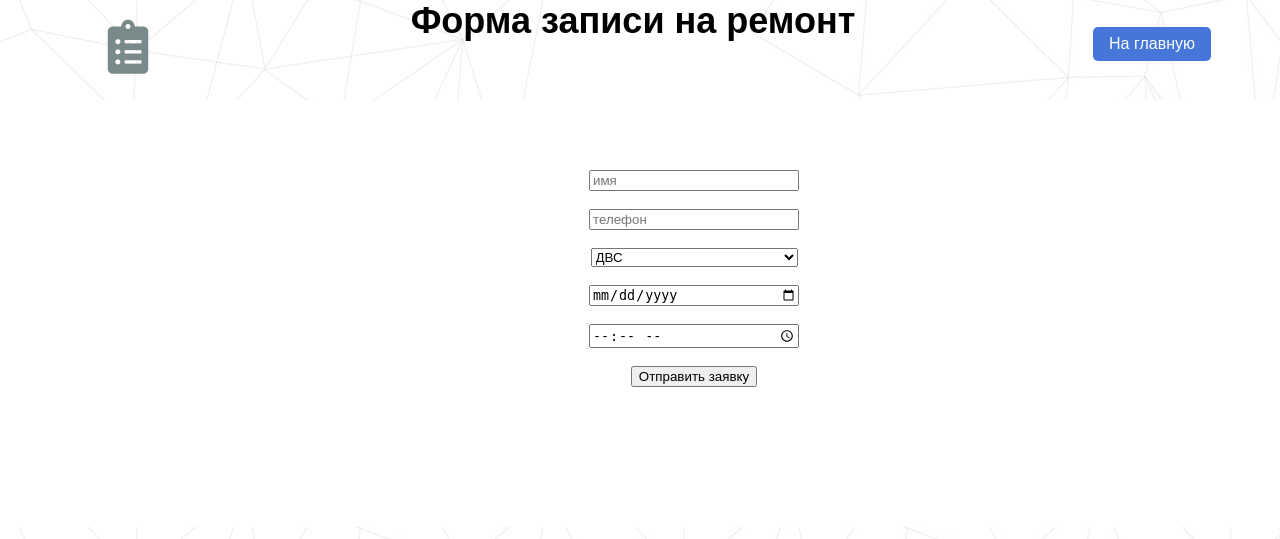
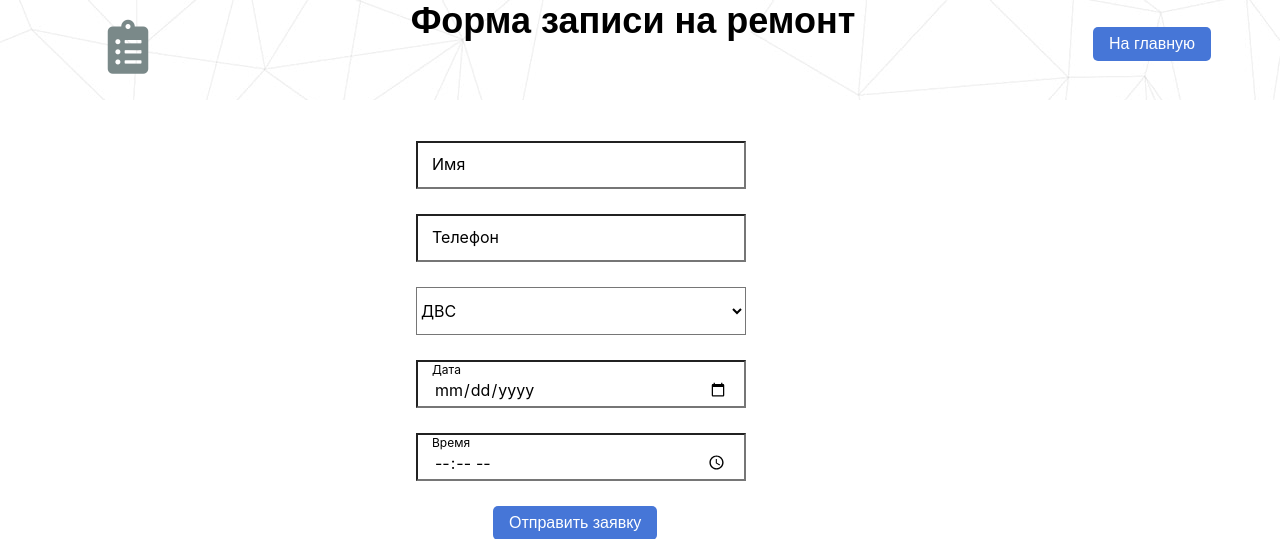
Before and after one commit to SergeySelya/WebAppBMW, a Django app: page /form1/ in a window 1280 px wide. Shown: the top 539 px of the page. Run offline with Django 3.2, Linux system fonts and the light colour scheme; a user stored in the database is signed in; lists and menus that the app fills with data are empty; some libraries are stand-ins or nearby versions.

Commit message:
update design work written

```diff
--- a/Web_app/main/forms.py
+++ b/Web_app/main/forms.py
@@ -20,18 +20,17 @@ class ArticlesForm(ModelForm):
 
 
 class ServiceFormForm(ModelForm):
-    # date=forms.DateField(widget=DateInput(format=('%d-%m-%Y'), attrs={'class': 'datepicker', 'type': 'date'}))
     class Meta:
         model = ServiceForm
         fields = ['login', 'name', 'tel', 'type_work', 'date', 'time']
 
         widgets = {
             # "login": TextInput(attrs={'placeholder': 'логин'}),
-            "name": TextInput(attrs={'placeholder': 'имя', 'class': 'input'}),
-            "tel": TextInput(attrs={'placeholder': 'телефон', 'class': 'input'}),
-            "type_work": TextInput(attrs={'placeholder': 'услуга', 'class': 'input'}),
-            "date": DateInput(attrs={'placeholder': 'дата', 'type': 'date', 'class': 'input'}),
-            "time": TimeInput(attrs={'placeholder': 'время', 'type': 'time', 'class': 'input'}),
+            "name": TextInput(attrs={'placeholder': 'Alex', 'class': 'field__input'}),
+            "tel": TextInput(attrs={'placeholder': '375(29)9200719-пример', 'class': 'field__input'}),
+            "type_work": TextInput(attrs={'placeholder': 'услуга', 'class': 'field__input'}),
+            "date": DateInput(attrs={'placeholder': 'дата', 'type': 'date', 'class': 'field__input'}),
+            "time": TimeInput(attrs={'placeholder': 'время', 'type': 'time', 'class': 'field__input'}),
         }
 
 
--- a/Web_app/main/static/main/css/form.css
+++ b/Web_app/main/static/main/css/form.css
@@ -1,5 +1,236 @@
-input{
-width:210px;
+/*
+=====
+КНОПКА ОТПРАВКИ ЗАЯВКИ
+=====
+*/
+.button5{
+  appearance: none;
+  border: 0;
+  border-radius: 5px;
+  background: #4676D7;
+  color: #fff;
+  padding: 8px 16px;
+  font-size: 16px;
+  margin-left:77px;
+}
+.button5:hover {
+  background: #1d49aa;
+}
+
+.button5:focus {
+  outline: none;
+  box-shadow: 0 0 0 4px #cbd6ee;
+}
+/*
+=====
+RESET STYLES
+=====
+*/
+
+.field__input{
+  --uiFieldPlaceholderColor: var(--fieldPlaceholderColor, #767676);
+  background-color: transparent;
+  border-radius: 0;
+  font-family: inherit;
+  font-size: inherit;
+}
+
+.field__input:focus::-webkit-input-placeholder{
+  color: var(--uiFieldPlaceholderColor);
+}
+
+.field__input:focus::-moz-placeholder{
+  color: var(--uiFieldPlaceholderColor);
+}
+
+/*
+=====
+CORE STYLES
+=====
+*/
+
+.field{
+  --uiFieldBorderWidth: var(--fieldBorderWidth, 2px);
+  --uiFieldPaddingRight: var(--fieldPaddingRight, 1rem);
+  --uiFieldPaddingLeft: var(--fieldPaddingLeft, 1rem);
+  --uiFieldBorderColorActive: var(--fieldBorderColorActive, rgba(22, 22, 22, 1));
+
+  display: var(--fieldDisplay, inline-flex);
+  position: relative;
+  font-size: var(--fieldFontSize, 1rem);
+}
+
+
+
+.field__input{
+  margin-bottom:25px;
+  box-sizing: border-box;
+  width: var(--fieldWidth, 100%);
+  height: var(--fieldHeight, 3rem);
+
+  padding: var(--fieldPaddingTop, 1.25rem) var(--uiFieldPaddingRight) var(--fieldPaddingBottom, .5rem) var(--uiFieldPaddingLeft);
+      width:330px;
+}
+
+.field__input:focus{
+  outline: none;
+}
+
+.field__input::-webkit-input-placeholder{
+  opacity: 0;
+  transition: opacity .2s ease-out;
+}
+
+.field__input::-moz-placeholder{
+  opacity: 0;
+  transition: opacity .2s ease-out;
+}
+
+.field__input:focus::-webkit-input-placeholder{
+  opacity: 1;
+  transition-delay: .2s;
+}
+
+.field__input:focus::-moz-placeholder{
+  opacity: 1;
+  transition-delay: .2s;
+}
+
+.field__label-wrap{
+  box-sizing: border-box;
+  pointer-events: none;
+  cursor: text;
+
+  position: absolute;
+  top: 0;
+  right: 0;
+  bottom: 0;
+  left: 0;
+}
+
+.field__label-wrap::after{
+  content: "";
+  box-sizing: border-box;
+  width: 100%;
+  height: 0;
+  opacity: 0;
+
+  position: absolute;
+  bottom: 0;
+  left: 0;
+}
+
+.field__input:focus ~ .field__label-wrap::after{
+  opacity: 1;
+}
+
+.field__label{
+  position: absolute;
+  left: var(--uiFieldPaddingLeft);
+  top: calc(32% - .5em);
+
+  line-height: 1;
+  font-size: var(--fieldHintFontSize, inherit);
+
+  transition: top .2s cubic-bezier(0.9, -0.15, 0.1, 1.15), opacity .2s ease-out, font-size .2s ease-out;
+  will-change: bottom, opacity, font-size;
+}
+
+.field__input:focus ~ .field__label-wrap .field__label,
+.field__input:not(:placeholder-shown) ~ .field__label-wrap .field__label{
+  --fieldHintFontSize: var(--fieldHintFontSizeFocused, .75rem);
+
+  top: var(--fieldHintTopHover, .25rem);
+}
+
+/*
+effect 1
+*/
+
+.field_v1 .field__label-wrap::after{
+  border-bottom: var(--uiFieldBorderWidth) solid var(--uiFieldBorderColorActive);
+  transition: opacity .2s ease-out;
+  will-change: opacity;
+}
+
+/*
+effect 2
+*/
+
+.field_v2 .field__label-wrap{
+  overflow: hidden;
+}
+
+.field_v2 .field__label-wrap::after{
+  border-bottom: var(--uiFieldBorderWidth) solid var(--uiFieldBorderColorActive);
+  transform: translate3d(-105%, 0, 0);
+  will-change: transform, opacity;
+  transition: transform .285s ease-out .2s, opacity .2s ease-out .2s;
+}
+
+.field_v2 .field__input:focus ~ .field__label-wrap::after{
+  transform: translate3d(0, 0, 0);
+  transition-delay: 0;
+}
+
+/*
+effect 3
+*/
+
+.field_v3 .field__label-wrap::after{
+  border: var(--uiFieldBorderWidth) solid var(--uiFieldBorderColorActive);
+  will-change: opacity, height;
+  transition: height .2s ease-out, opacity .2s ease-out;
+}
+
+.field_v3 .field__input:focus ~ .field__label-wrap::after{
+  height: 100%;
+}
+
+/*
+=====
+LEVEL 4. SETTINGS
+=====
+*/
+
+.field{
+  --fieldBorderColor: #D1C4E9;
+  --fieldBorderColorActive: #673AB7;
+}
+
+/*
+=====
+DEMO
+=====
+*/
+
+body{
+  font-family: -apple-system, BlinkMacSystemFont, Segoe UI, Roboto, Open Sans, Ubuntu, Fira Sans, Helvetica Neue, sans-serif;
+  margin: 0;
+
+  min-height: 100vh;
+  display: flex;
+  flex-direction: column;
+}
+
+.page{
+  box-sizing: border-box;
+  width: 100%;
+  max-width: 480px;
+  margin: auto;
+  padding: 1rem;
+
+  display: grid;
+  grid-gap: 30px;
+}
+
+.substack{
+  border:1px solid #EEE;
+  background-color: #fff;
+  width: 100%;
+  max-width: 480px;
+  height: 280px;
+  margin: 1rem auto;;
 }
 
 header{
--- a/Web_app/main/static/main/css/main.css
+++ b/Web_app/main/static/main/css/main.css
@@ -1,3 +1,4 @@
+/* кнопка скрола вверх*/
 #myBtn {
     display: none;
     position: fixed;
--- a/Web_app/main/templates/main/form.html
+++ b/Web_app/main/templates/main/form.html
@@ -28,13 +28,25 @@
             </div>
 </header>
 <!--        КОНТЕЙНЕР формы-->
-        <div class="form1">
-            <form method="post">
+        <div class="page">
+            <form method="post" action="{% url 'main' %}">
                 {% csrf_token %}
                 <div>
                         <input type="hidden" name="login" value="{{ request.user.id }}" />
-                        {{ form.name }}<br><br>
-                        {{ form.tel }}<br><br>
+                        <label class="field field_v1">
+                            {{ form.name }}
+                            <span class="field__label-wrap">
+                                <span class="field__label">Имя</span>
+                            </span>
+                        </label>
+
+                      <label class="field field_v2">
+                          {{ form.tel }}
+                          <span class="field__label-wrap">
+                            <span class="field__label">Телефон</span>
+                          </span>
+                      </label>
+
 <!--                        {{ form.type_work }}<br><br>-->
                         {% if type == 1 %}
                             <select name="type_work" value="{{ form.type_work }}">
@@ -42,36 +54,47 @@
                                 <option value="2">Плановое ТО</option>
                                 <option value="3">Ходовая часть и трансмиссия</option>
                                 <option value="4">Кузовной ремонт</option>
-                            </select><br><br>
+                            </select>
                         {% elif type == 2 %}
                             <select name="type_work" value="{{ form.type_work }}">
                                 <option value="1">ДВС</option>
                                 <option selected="selected"  value="2">Плановое ТО</option>
                                 <option value="3">Ходовая часть и трансмиссия</option>
                                 <option value="4">Кузовной ремонт</option>
-                            </select><br><br>
+                            </select>
                         {% elif type == 3 %}
                             <select name="type_work" value="{{ form.type_work }}">
                                 <option value="1">ДВС</option>
                                 <option value="2">Плановое ТО</option>
                                 <option value="3">Ходовая часть и трансмиссия</option>
                                 <option selected="selected" value="4">Кузовной ремонт</option>
-                            </select><br><br>
+                            </select>
                         {% elif type == 4 %}
                             <select name="type_work" value="{{ form.type_work }}">
                                 <option value="1">ДВС</option>
                                 <option value="2">Плановое ТО</option>
                                 <option selected="selected" value="3">Ходовая часть и трансмиссия</option>
                                 <option value="4">Кузовной ремонт</option>
-                            </select><br><br>
+                            </select>
                         {% endif %}
 
+                      <label class="field field_v3">
+                          {{ form.date }}
+                          <span class="field__label-wrap">
+                            <span class="field__label">Дата</span>
+                          </span>
+                      </label>
 
-                        {{ form.date }}<br><br>
-                        {{ form.time }}<br><br>
+                       <label class="field field_v3">
+                          {{ form.time }}
+                          <span class="field__label-wrap">
+                            <span class="field__label">Время</span>
+                          </span>
+                      </label>
+
                         <span>{{ error }}</span>
                 </div>
-                <button class="btn-success" type="submit">Отправить заявку</button>
+                <button class="button5" type="submit">Отправить заявку</button>
 <!--                <input type="text" placeholder="Имя" class="form-controll"><br><br>-->
 <!--                <input type="tel" placeholder="Телефон" class="form-controll"><br><br>-->
 <!--                <textarea placeholder="Дополнительно" class="form-controll"></textarea><br>-->
--- a/Web_app/main/views.py
+++ b/Web_app/main/views.py
@@ -93,6 +93,7 @@ def main(request):
     error = ''
     if request.method == "POST":
         form = ArticlesForm(request.POST)
+        form2 = ServiceFormForm(request.POST)
         if form.is_valid():
             form.save()
             name = form.cleaned_data['name']
@@ -105,12 +106,20 @@ def main(request):
                     'form': form,
                     'var': 1
                 }
+
                 return render(request, 'main/main.html', data)
             except BadHeaderError:
                 return HttpResponse('Ошибка в теме письма.')
-        else:
-            messages.info(request, 'Форма была неверной')
-            return redirect('http://127.0.0.1:8000/#register')
+# Отправка сообщения при отправке записи на ремонт
+#         elif form2.is_valid():
+#             data2 = {
+#                 'var2': 2
+#             }
+#             return render(request, 'main/main.html', data2)
+#
+#         else:
+#             messages.info(request, 'Форма была неверной')
+#             return redirect('http://127.0.0.1:8000/#register')
 
 
     form = ArticlesForm()
@@ -120,7 +129,6 @@ def main(request):
 
     }
     return render(request, 'main/main.html', data)
-
 
 # Окно записи на услугу 1
 
```
Also changed, not shown: Web_app/main/templates/main/main.html (+14 -2 lines), Web_app/db.sqlite3.
